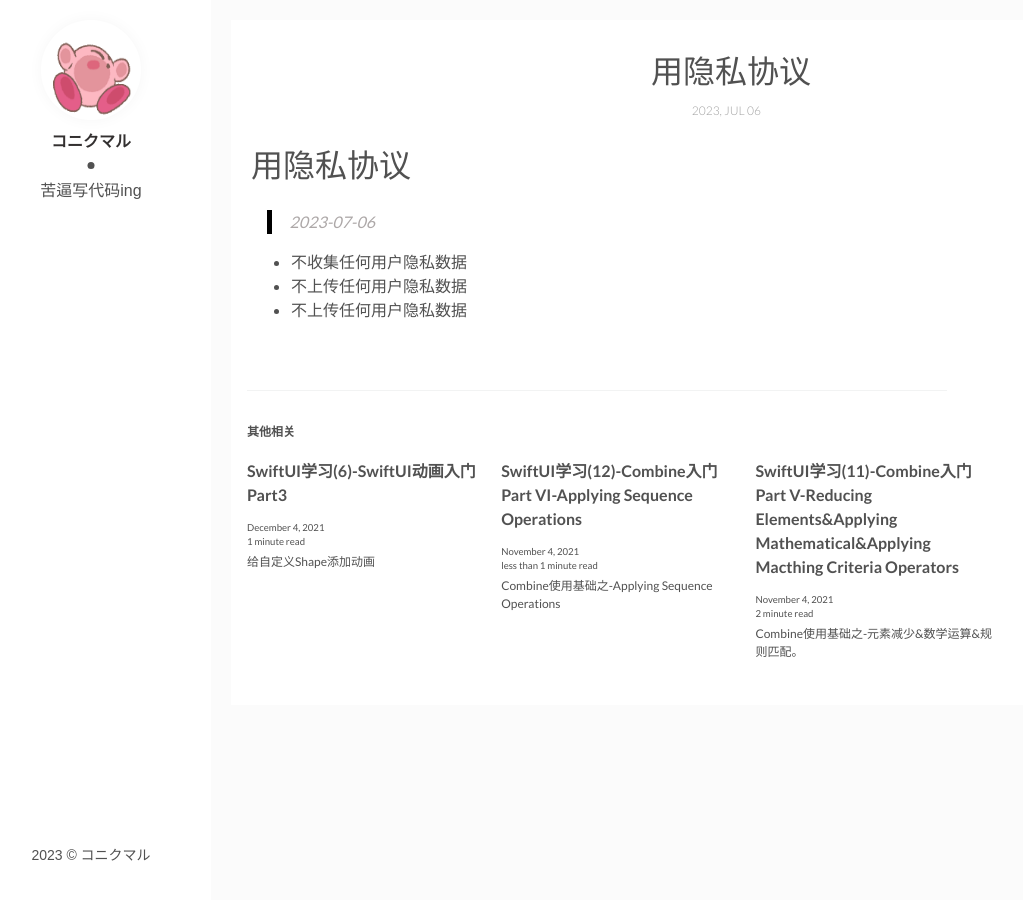
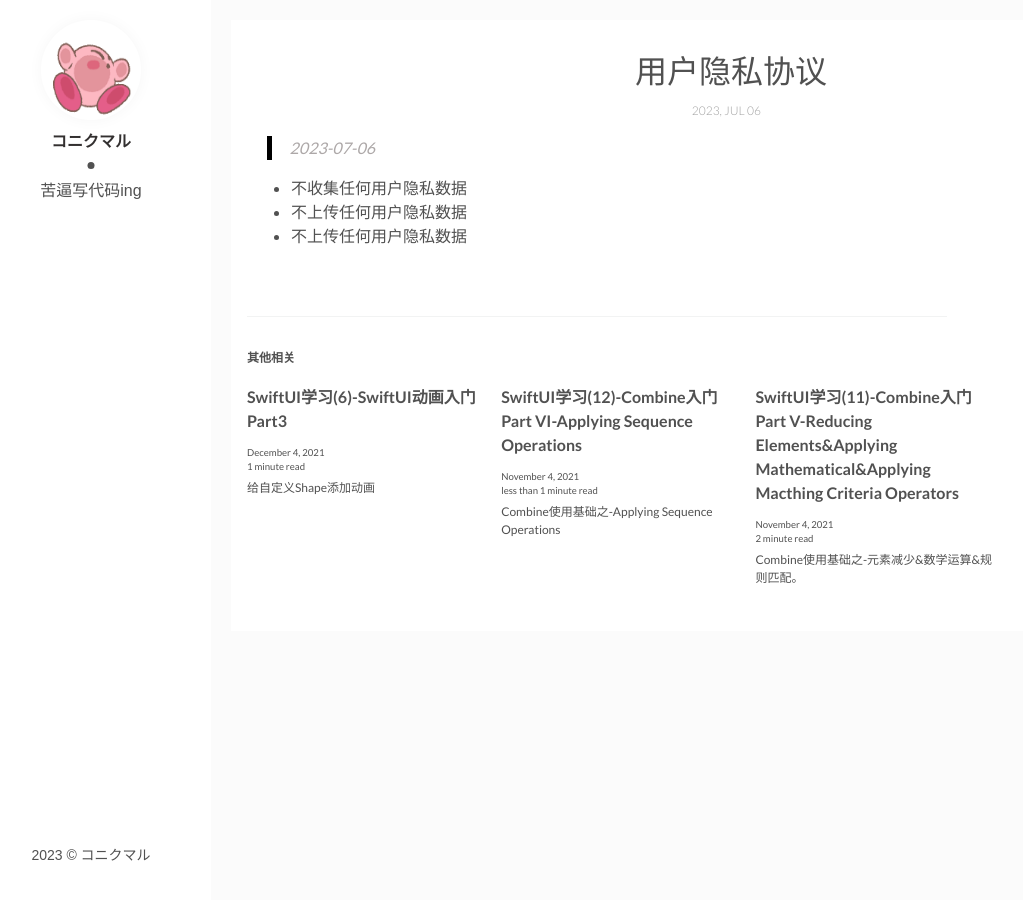
Before and after one commit to RiuHDuo/riuhduo.github.io, a Jekyll site: the page built from _posts/2023-07-06-User-Protocol.md, in a window 1280 px wide. Shown: the whole page, without its empty margins (29-1052 px from the left). Built offline with Jekyll 4.4.1, drawn with Linux system fonts in a browser that asks for light colours; comment, search, counter and statistics services are not loaded.

Commit message:
Update 2023-07-06-User-Protocol.md

```diff
--- a/_posts/2023-07-06-User-Protocol.md
+++ b/_posts/2023-07-06-User-Protocol.md
@@ -1,6 +1,6 @@
 ---
 layout: post
-title: 用隐私协议
+title: 用户隐私协议
 date: 2023-07-06 10:01:20 +0800
 description: 用隐私协议
 img: # Add figcaption (optional)
@@ -8,8 +8,6 @@ fig-caption: # Add figcaption (optional)
 tags: [Protocol]
 ---
 
-# 用隐私协议
-
 > 2023-07-06
 
 - 不收集任何用户隐私数据
```
